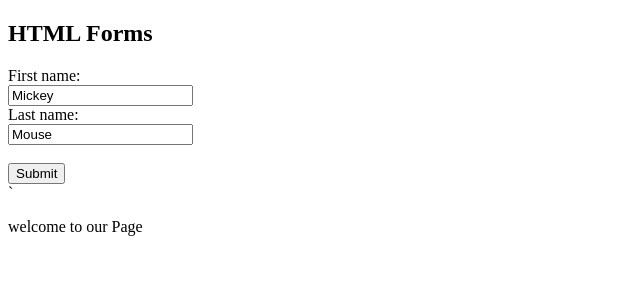
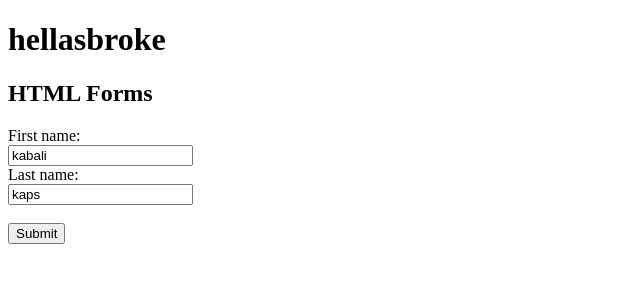
Before and after one commit to prathap17017/firstrepository, a plain HTML site: page index.html in a window 1280 px wide. Shown: the whole page, without its empty margins (0-640 px from the left). Drawn offline with Linux system fonts and the light colour scheme.

Commit message:
Update index.html

```diff
--- a/index.html
+++ b/index.html
@@ -1,15 +1,15 @@
 <!DOCTYPE html>
 <html>
 <body>
-
+<h1>hellasbroke</h1>
 <h2>HTML Forms</h2>
 
 <form>
   First name:<br>
-  <input type="text" name="firstname" value="Mickey">
+  <input type="text" name="firstname" value="kabali">
   <br>
   Last name:<br>
-  <input type="text" name="lastname" value="Mouse">
+  <input type="text" name="lastname" value="kaps">
   <br><br>
   <input type="submit" value="Submit">
 </form>
@@ -17,7 +17,4 @@
 
 
 </body>
-  `<footer>
-  <p> welcome to our Page</p>
-  </footer>
 </html>
```
